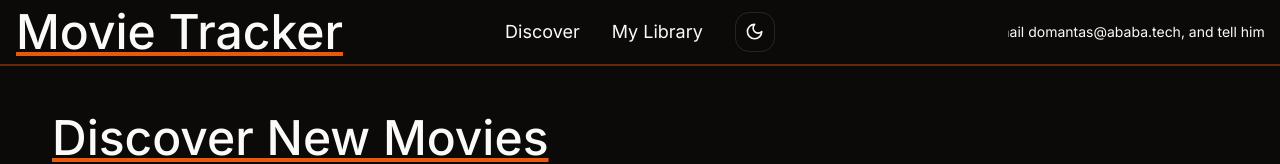
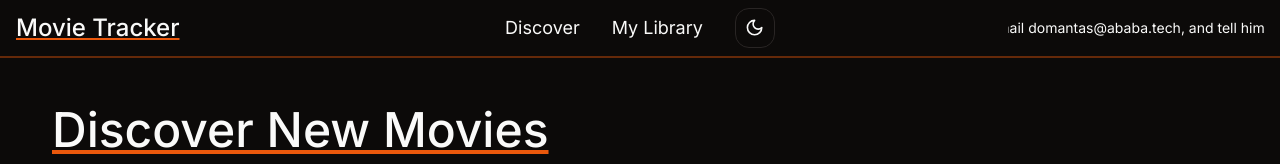
Before and after one commit to AuJezus/movie-tracker, a Next.js app in the folder apps/web/: page /discover in a window 1280 px wide. Shown: the top 164 px of the page. Built offline with nearby package versions, Linux system fonts and the light colour scheme.

Commit message:
Fix nav title size

```diff
--- a/apps/web/src/components/nav-bar.tsx
+++ b/apps/web/src/components/nav-bar.tsx
@@ -41,9 +41,7 @@ function NavBar() {
 }
 
 const PageTitle = () => (
-  <p
-    className={cn(headingVariants({ level: "h1" }), "mb-0 text-2xl md:w-full")}
-  >
+  <p className={cn(headingVariants(), "mb-0 text-2xl md:w-full")}>
     Movie Tracker
   </p>
 );
```
